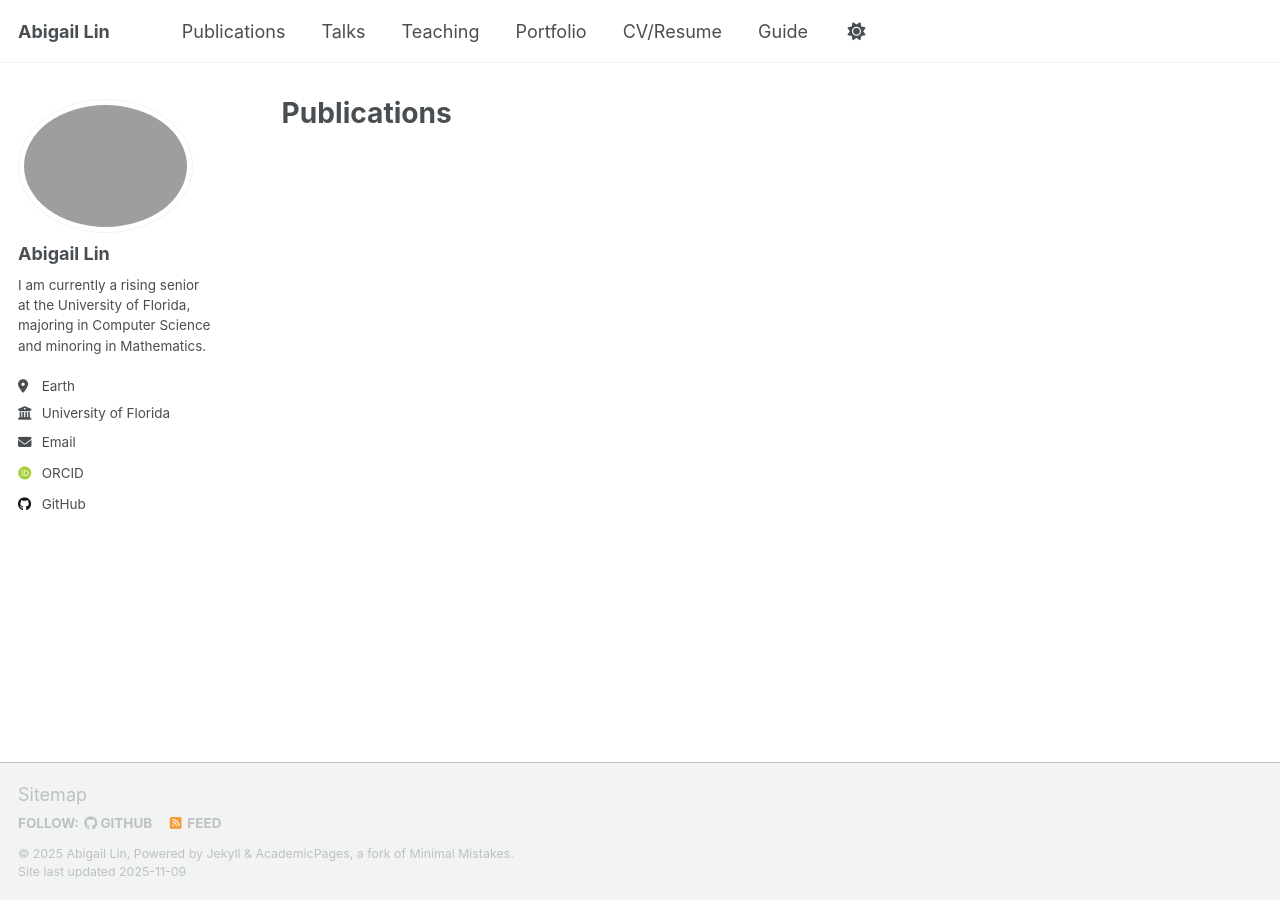
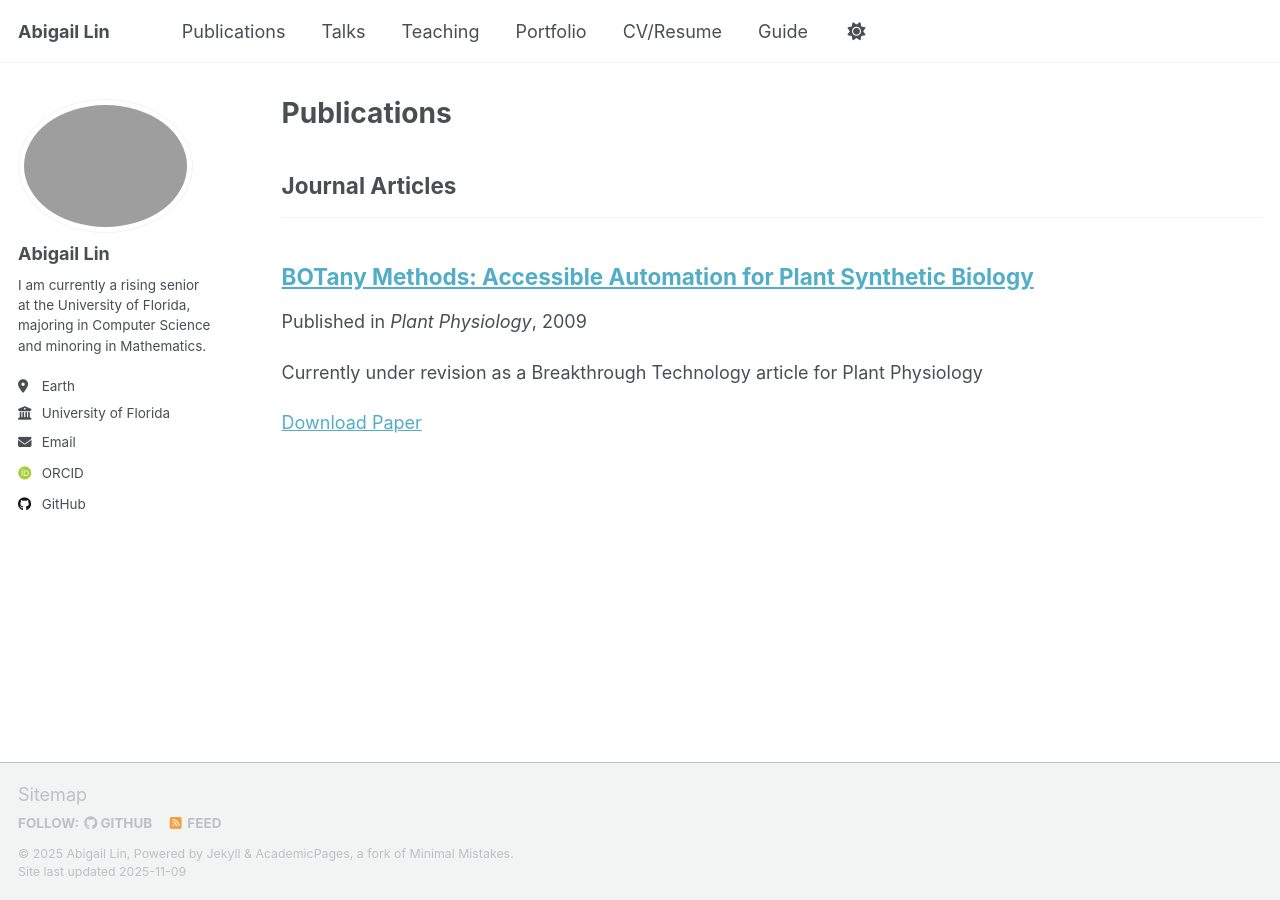
Before and after one commit to HelloWorld7-beep/HelloWorld7-beep.github.io, a Jekyll site: the page built from _pages/publications.html, in a window 1280 px wide. Built offline with Jekyll 4.4.1, drawn with Linux system fonts in a browser that asks for light colours; some web fonts are replaced; a script that is not in the unit is left out; a file with an impossible date is left out.

Commit message:
Fix publication date in paper metadata
Updated the publication date to reflect the correct date.

```diff
--- a/_publications/2009-10-01-paper-title-number-1.md
+++ b/_publications/2009-10-01-paper-title-number-1.md
@@ -4,7 +4,7 @@ collection: publications
 category: manuscripts
 permalink: /publication/2009-10-01-paper-title-number-1
 excerpt: 'Currently under revision as a Breakthrough Technology article for Plant Physiology'
-date: 2025
+date: 2009-10-01
 venue: 'Plant Physiology'
 slidesurl: #'https://academicpages.github.io/files/slides1.pdf'
 paperurl: 'https://www.biorxiv.org/content/10.1101/2025.08.21.671538v1.abstract'
```
